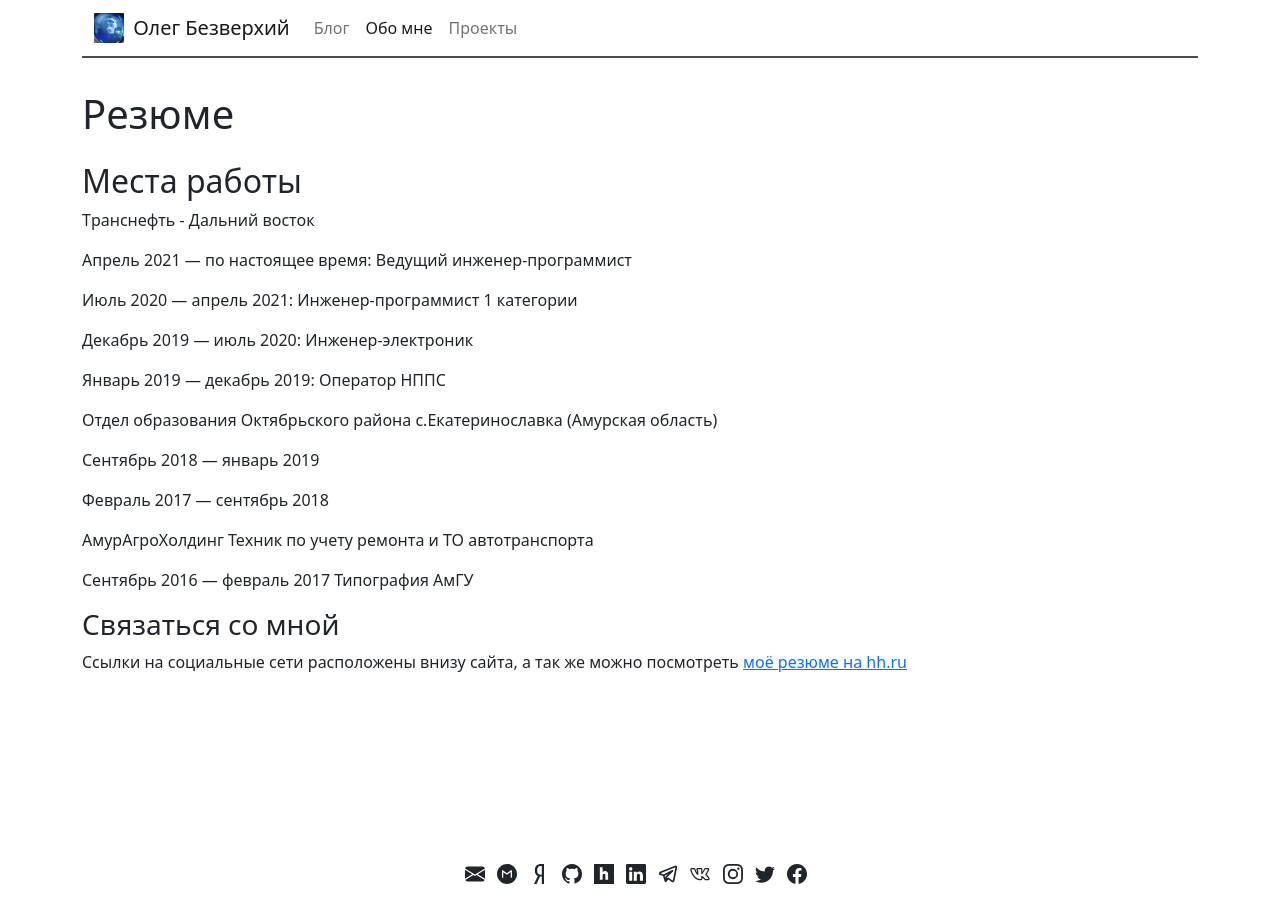
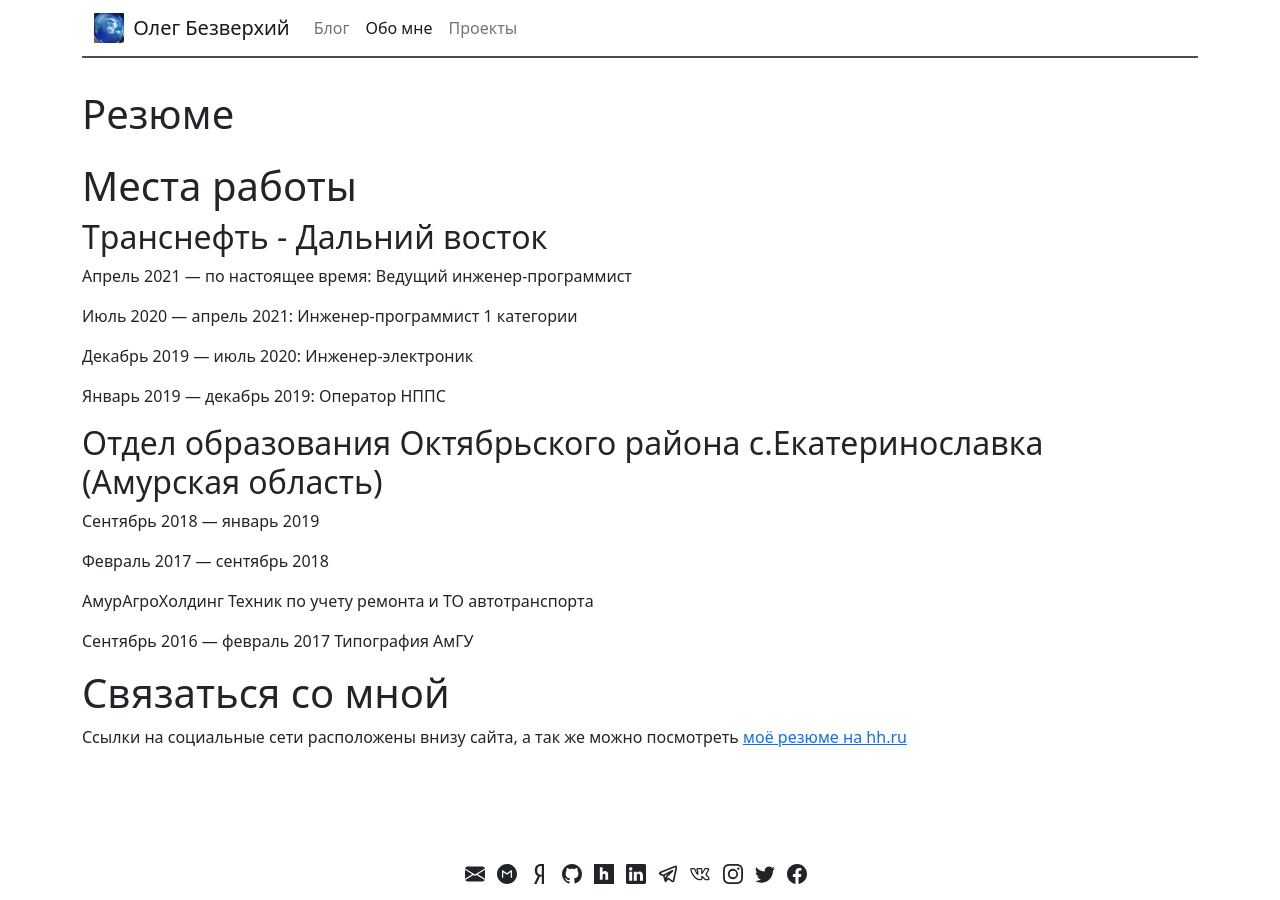
Before and after one commit to OlegBezverhii/olegbezverhii.github.io, a Jekyll site: the page built from anypages/about.md, in a window 1280 px wide. Built offline with Jekyll 4.4.1, drawn with Linux system fonts in a browser that asks for light colours.

```diff
--- a/anypages/about.md
+++ b/anypages/about.md
@@ -4,9 +4,9 @@ title: Резюме
 permalink: /about/
 ---
 
-## Места работы
+# Места работы
 
-Tранснефть - Дальний восток
+## Tранснефть - Дальний восток
 
 Апрель 2021 — по настоящее время:
 Ведущий инженер-программист
@@ -22,7 +22,7 @@ Tранснефть - Дальний восток
 
 
 
-Отдел образования Октябрьского района с.Екатеринославка (Амурская область)
+## Отдел образования Октябрьского района с.Екатеринославка (Амурская область)
 
 Сентябрь 2018 — январь 2019
 
@@ -37,5 +37,5 @@ Tранснефть - Дальний восток
 Типография АмГУ
 
 
-### Связаться со мной
+# Связаться со мной
 Ссылки на социальные сети расположены внизу сайта, а так же можно посмотреть [моё резюме на hh.ru](https://blagoveschensk.hh.ru/resume/6f7c6465ff083752ec0039ed1f5939454e6241)
```
